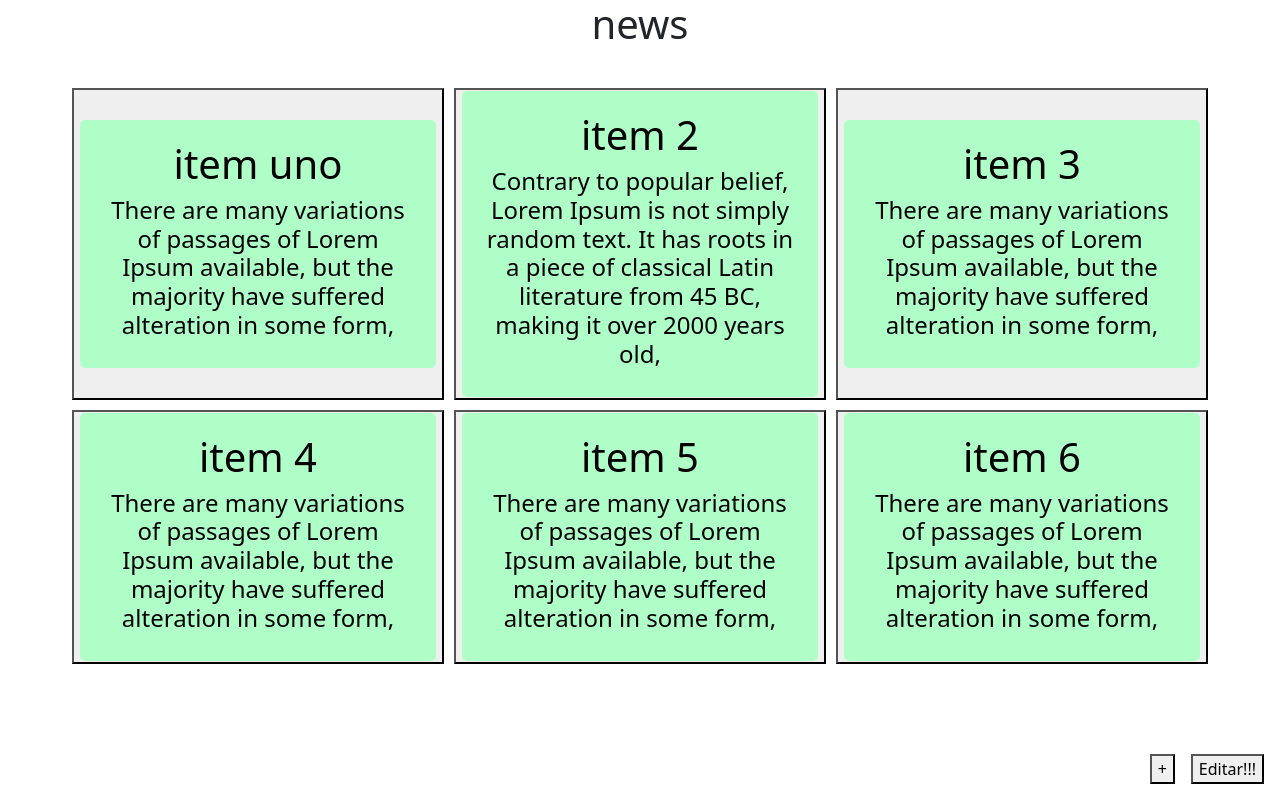
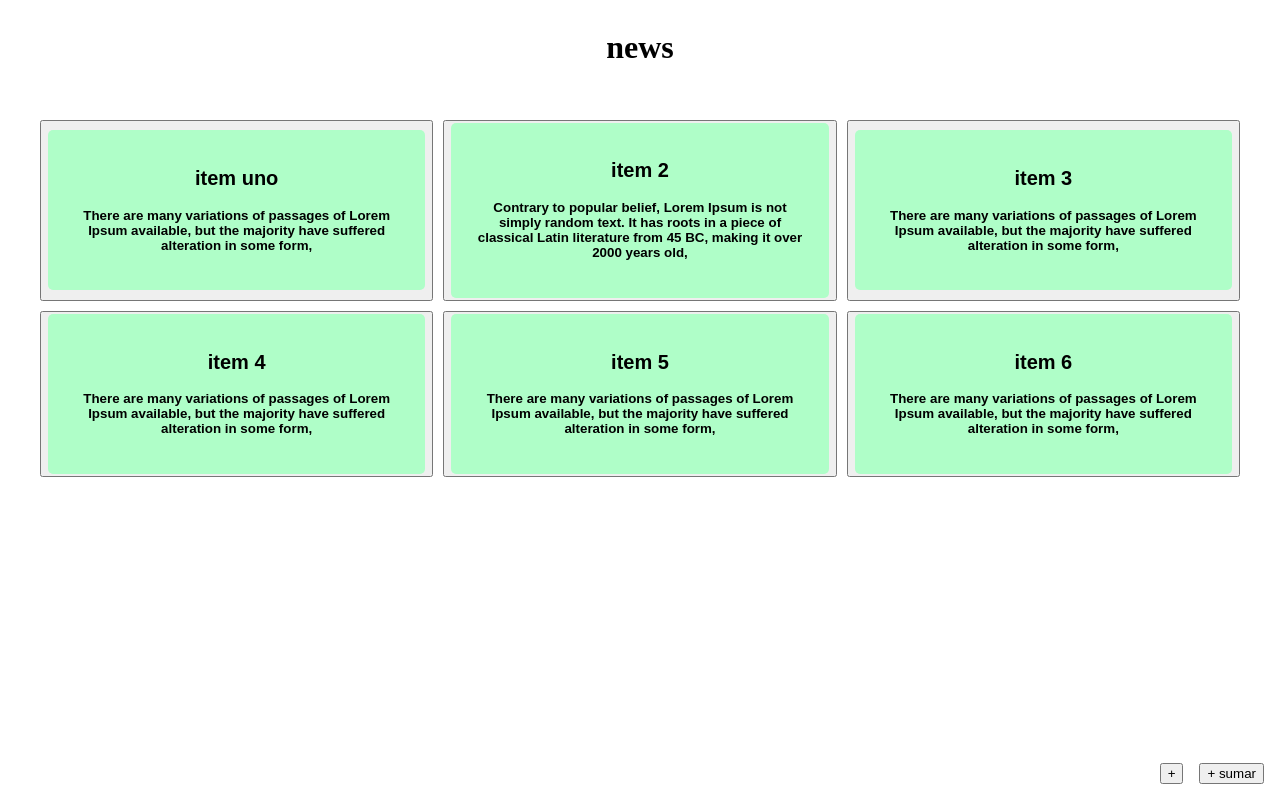
Before and after one commit to ferpmdev/newsFront, a React (Vite) app: page / in a window 1280 px wide. Built offline with nearby package versions, Linux system fonts and the light colour scheme.

Commit message:
incorpora los modales new y edit, con redux

```diff
--- a/index.html
+++ b/index.html
@@ -7,9 +7,8 @@
   <title>NewsFullStack</title>
   <link rel="preconnect" href="https://fonts.googleapis.com">
   <link rel="preconnect" href="https://fonts.gstatic.com" crossorigin>
-  <link href="https://cdn.jsdelivr.net/npm/bootstrap@5.2.0-beta1/dist/css/bootstrap.min.css" rel="stylesheet" integrity="sha384-0evHe/X+R7YkIZDRvuzKMRqM+OrBnVFBL6DOitfPri4tjfHxaWutUpFmBp4vmVor" crossorigin="anonymous">
-
   <link href="https://fonts.googleapis.com/css2?family=PT+Serif:ital,wght@0,400;0,700;1,400;1,700&display=swap" rel="stylesheet">
+  <!-- <link href="https://cdn.jsdelivr.net/npm/bootstrap@5.2.0-beta1/dist/css/bootstrap.min.css" rel="stylesheet" integrity="sha384-0evHe/X+R7YkIZDRvuzKMRqM+OrBnVFBL6DOitfPri4tjfHxaWutUpFmBp4vmVor" crossorigin="anonymous"> -->
   <link rel="stylesheet" href="https://cdnjs.cloudflare.com/ajax/libs/font-awesome/6.1.1/css/all.min.css" integrity="sha512-KfkfwYDsLkIlwQp6LFnl8zNdLGxu9YAA1QvwINks4PhcElQSvqcyVLLD9aMhXd13uQjoXtEKNosOWaZqXgel0g==" crossorigin="anonymous" referrerpolicy="no-referrer" />
 </head>
 
--- a/src/App.jsx
+++ b/src/App.jsx
@@ -18,7 +18,6 @@ function App() {
   }
 
   const { notes } = useSelector((state) => state.news)
-  // const { onEditOpenModal } = useSelector((state) => state.modal)
   const { openEditModal } = useModalStore()
 
   return (
@@ -36,8 +35,9 @@ function App() {
             }
           </main>
           <nav className='sb'>
-            <Button content={'+'} showAlert={showAlert} onClickButton={handleAlert} />
-            <EditButton />
+            <Button content={'+'} onClickButton={handleAlert} />
+            <Button content={'+ sumar'} onClickButton={openEditModal} />
+            {/* <EditButton /> */}
             {/* <Button content={'edit'} showAlert={showAlert} onClickButton={openEditModal} /> */}
           </nav>
         </div>
--- a/src/components/Button/Button.jsx
+++ b/src/components/Button/Button.jsx
@@ -1,6 +1,6 @@
 import './dashboard.css'
 
-export const Button = ({showAlert, onClickButton, content}) => {
+export const Button = ({onClickButton, content}) => {
 
 
   return (
--- a/src/components/EditButton/EditButton.jsx
+++ /dev/null
@@ -1,18 +0,0 @@
-import { useModalStore } from '../../hooks/useModalStore'
-import './dashboard.css'
-
-export const EditButton = () => {
-
-    const { openEditModal } = useModalStore()
-
-
-  return (
-    <>
-    <div className='pd' >
-        <button className='bd' onClick={openEditModal}>
-            Editar!!!
-        </button>
-    </div>
-    </>
-  )
-}
--- a/src/components/EditButton/dashboard.css
+++ /dev/null
@@ -1,8 +0,0 @@
-.pd {
-    position: relative;
-}
-
-.bd {
-    display: flex;
-    gap: 1rem;
-}
--- a/src/components/EditModal/EditModal.jsx
+++ b/src/components/EditModal/EditModal.jsx
@@ -1,5 +1,6 @@
 import Modal from 'react-modal';
 import { useModalStore } from '../../hooks/useModalStore';
+import { useSelector } from 'react-redux';
 
 const customStyles = {
     content: {
@@ -15,8 +16,8 @@ const customStyles = {
 Modal.setAppElement('#root');
 
 export const EditModal = () => {
+
     const { isEditModalOpen, closeEditModal } = useModalStore()
-
 
     const onCloseModal = () => {
         closeEditModal()
@@ -32,15 +33,9 @@ export const EditModal = () => {
                 overlayClassName="modal-fondo"
                 closeTimeoutMS={200}
             >
-                <h1>editar nota</h1>
-{/*
-                <button
-                    onClick={closeEditModal}
-                    className="btn btn-outline-primary btn-block"
-                >
-                    <i className="far fa-save"></i>
-                    <span> cerrar</span>
-                </button> */}
+                <h1> Nueva nota </h1>
+                <hr />
+                <h1> Nueva nota </h1>
             </Modal>
         </>
     )
--- a/src/hooks/useModalStore.js
+++ b/src/hooks/useModalStore.js
@@ -5,7 +5,7 @@ export const useModalStore = () => {
 
     const dispatch = useDispatch()
 
-    const { isNewsModalOpen } = useSelector(state => state.modal)
+    const { isNewsModalOpen, isEditModalOpen } = useSelector(state => state.modal)
 
     const openNewsModal = () => {
         dispatch(onNewsOpenModal())
@@ -26,6 +26,7 @@ export const useModalStore = () => {
     return {
 
         //* Propiedades
+        isEditModalOpen,
         isNewsModalOpen,
         //* Metodos
         openEditModal,
--- a/src/store/modal/modalSlice.js
+++ b/src/store/modal/modalSlice.js
@@ -19,7 +19,6 @@ export const modalSlice = createSlice({
         },
 
         onEditOpenModal: (state ) => {
-            console.log('paso por onEditOpenModal')
             state.isEditModalOpen = true;
         },
         onEditCloseModal: (state) => {
```
